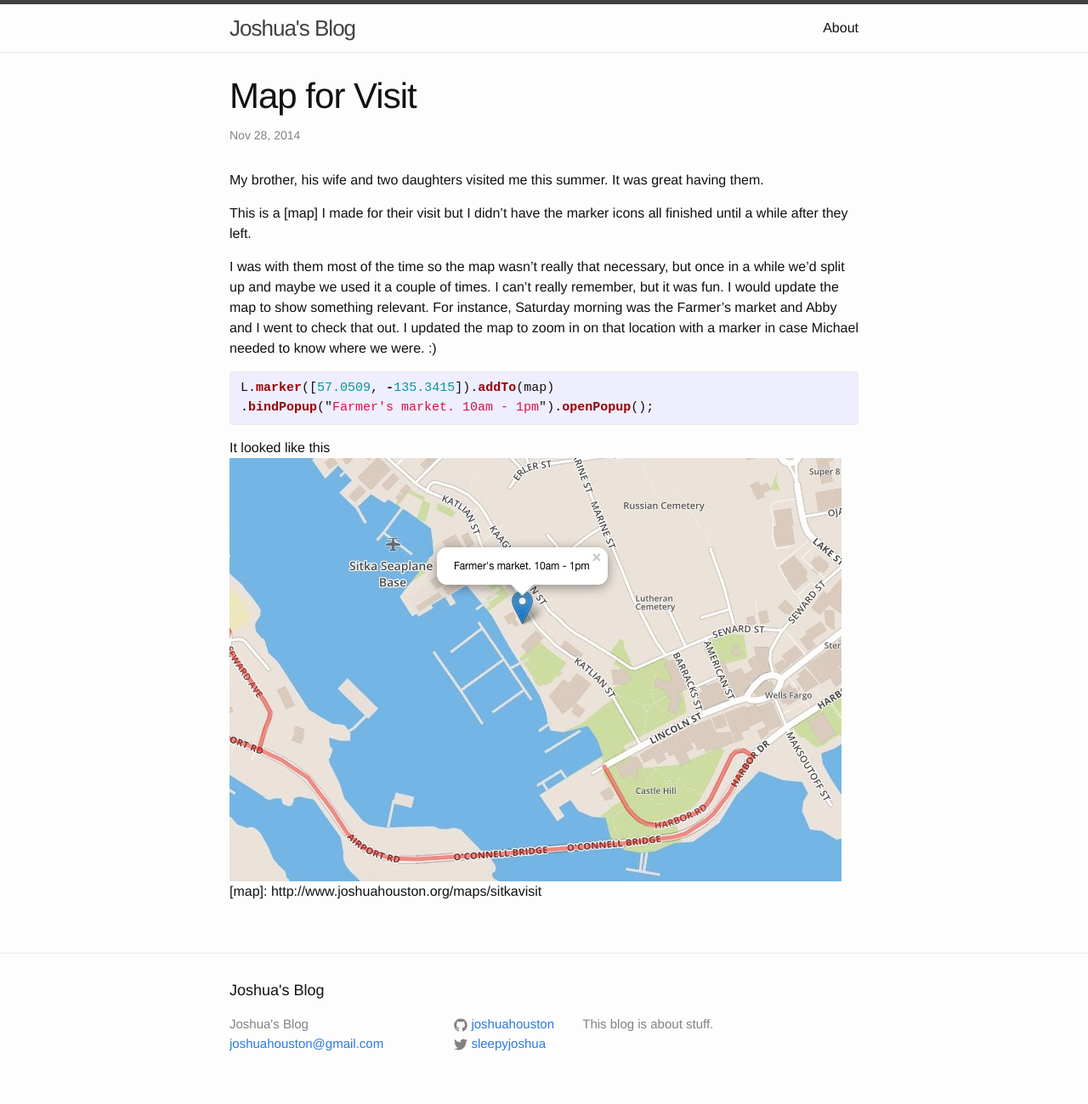
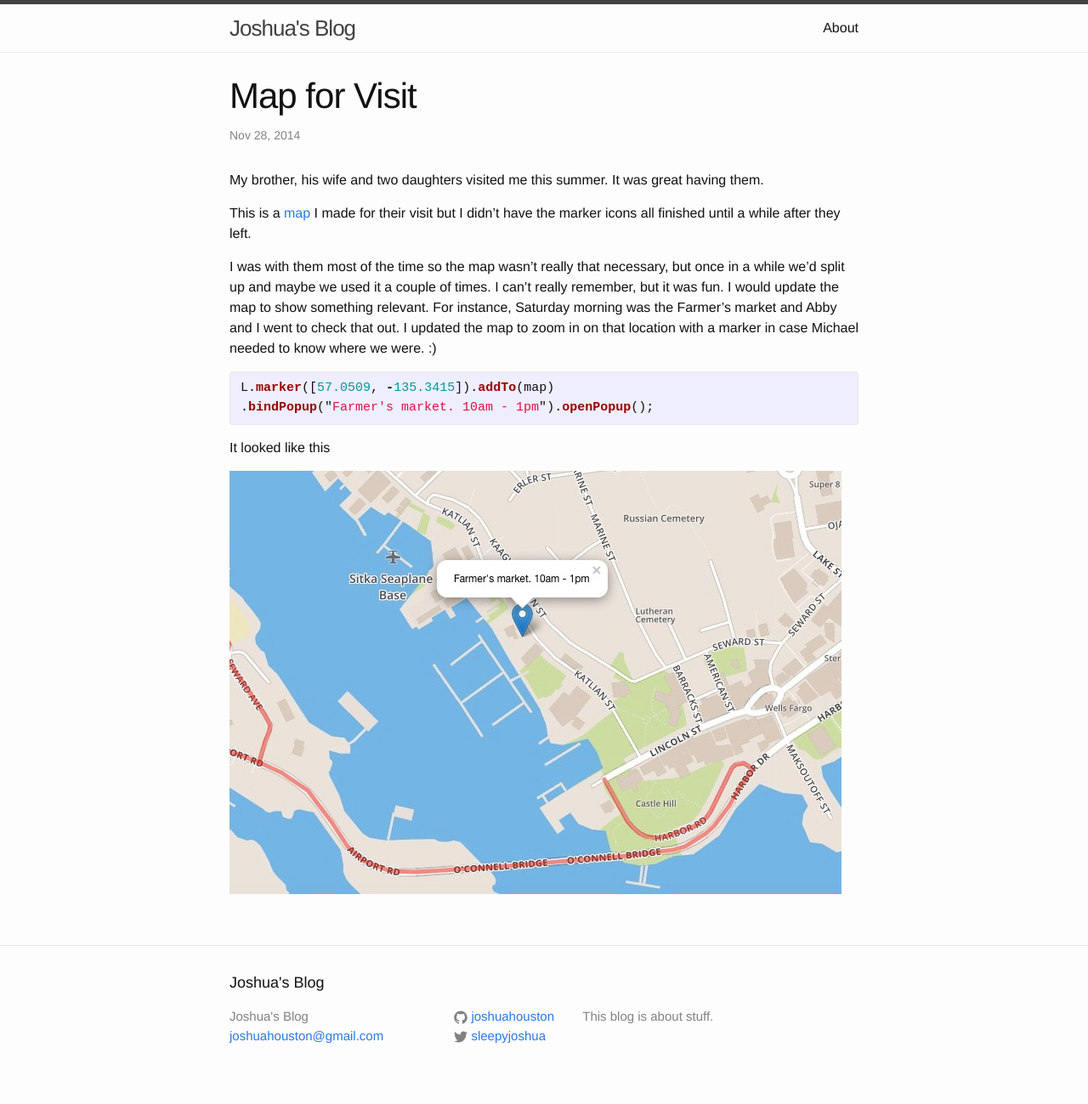
Before and after one commit to joshuahouston/joshuahouston.github.io, a Jekyll site: the page built from _posts/2014-11-28-map-for-visit.markdown, in a window 1280 px wide. Shown: the whole page at 85% size. Built offline with Jekyll 4.4.1, drawn with Linux system fonts in a browser that asks for light colours.

Commit message:
Small
Changes

```diff
--- a/_posts/2014-11-28-map-for-visit.markdown
+++ b/_posts/2014-11-28-map-for-visit.markdown
@@ -14,6 +14,9 @@ I was with them most of the time so the map wasn't really that necessary, but on
 L.marker([57.0509, -135.3415]).addTo(map)
 .bindPopup("Farmer's market. 10am - 1pm").openPopup();
 {% endhighlight %}
+
 It looked like this
-![USA map]({{ site.url }}/assets/farmersMarket.jpg)
+
+![Farmer's Market]({{ site.url }}/assets/farmersMarket.jpg)
+
 [map]: http://www.joshuahouston.org/maps/sitkavisit
```
